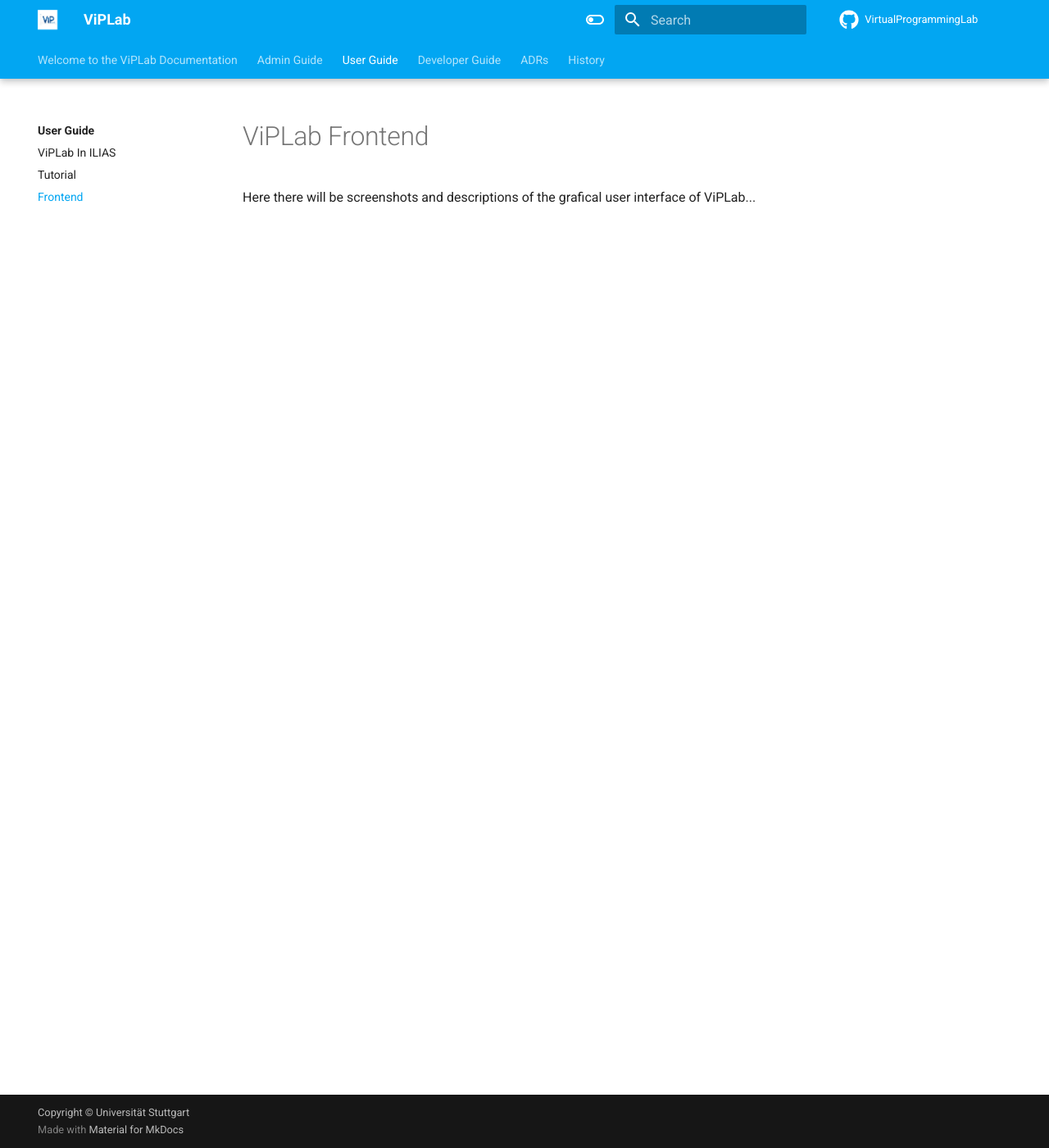
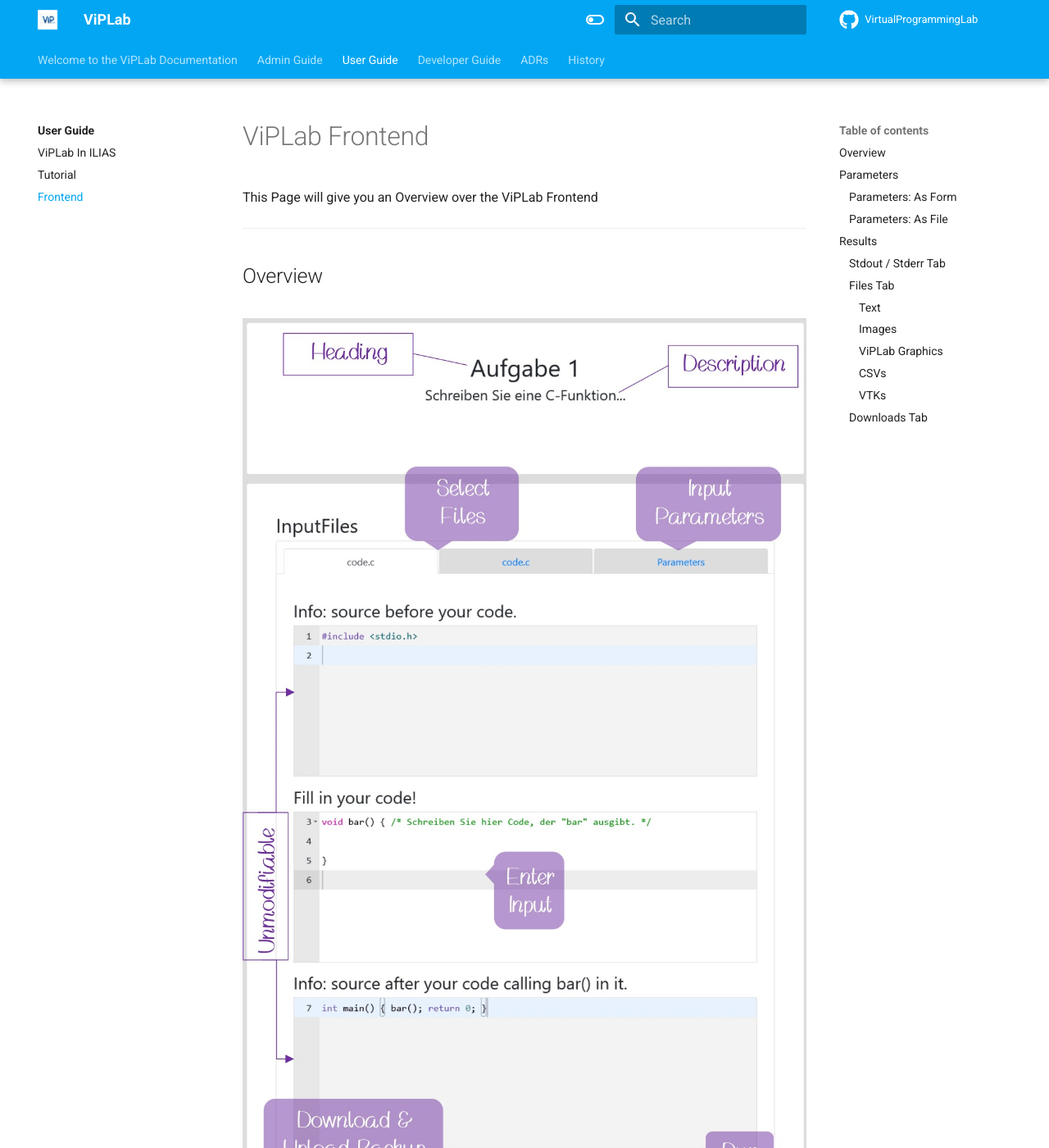
Before and after one commit to katharina-schulze/SusI-Documentation, an MkDocs documentation site: the page built from docs/viplab-frontend/frontend.md, in a window 1280 px wide and 1400 px high. Shown: the whole window at 82% size. Built offline with MkDocs 1.6.1 and Material for MkDocs 9.7.7, drawn with Linux system fonts in a browser that asks for light colours; some of the changed text lies outside the part shown.

Commit message:
Frontend description using screenshots

```diff
--- a/docs/viplab-frontend/frontend.md
+++ b/docs/viplab-frontend/frontend.md
@@ -1,3 +1,90 @@
 # ViPLab Frontend
 
-Here there will be screenshots and descriptions of the grafical user interface of ViPLab...
+This Page will give you an Overview over the ViPLab Frontend
+
+---
+
+## Overview
+
+<figure markdown>
+  ![ViPLab Frontend](../images/frontend-1.jpg)
+  <figcaption>ViPLab Frontend</figcaption>
+</figure>
+
+---
+
+## Parameters
+
+### Parameters: As Form
+
+<figure markdown>
+  ![ViPLab Frontend - Parameters As Form](../images/frontend-2.jpg)
+  <figcaption>ViPLab Frontend - Parameters As Form</figcaption>
+</figure>
+
+### Parameters: As File
+
+<figure markdown>
+  ![ViPLab Frontend - Parameters As File](../images/frontend-3.jpg)
+  <figcaption>ViPLab Frontend - Parameters As File</figcaption>
+</figure>
+
+---
+
+## Results
+
+### Stdout / Stderr Tab
+
+<figure markdown>
+  ![ViPLab Frontend - Stdout](../images/result-1.png)
+  <figcaption>ViPLab Frontend - Stdout</figcaption>
+</figure>
+
+### Files Tab
+
+<figure markdown>
+  ![ViPLab Frontend - Files Tab](../images/result-2.png)
+  <figcaption>ViPLab Frontend - Files Tab</figcaption>
+</figure>
+
+#### Text
+
+<figure markdown>
+  ![ViPLab Frontend - Text](../images/result-3.png)
+  <figcaption>ViPLab Frontend - Text</figcaption>
+</figure>
+
+#### Images
+
+<figure markdown>
+  ![ViPLab Frontend - Images](../images/result-4.png)
+  <figcaption>ViPLab Frontend - Images</figcaption>
+</figure>
+
+#### ViPLab Graphics
+
+<figure markdown>
+  ![ViPLab Frontend - ViPLab Graphics](../images/result-8.png)
+  <figcaption>ViPLab Frontend - ViPLab Graphics</figcaption>
+</figure>
+
+#### CSVs
+
+<figure markdown>
+  ![ViPLab Frontend - CSVs](../images/result-5.png)
+  <figcaption>ViPLab Frontend - CSVs</figcaption>
+</figure>
+
+#### VTKs
+
+<figure markdown>
+  ![ViPLab Frontend - VTKs](../images/result-6.png)
+  <figcaption>ViPLab Frontend - VTKs</figcaption>
+</figure>
+
+### Downloads Tab
+
+<figure markdown>
+  ![ViPLab Frontend - Downloads](../images/result-7.png)
+  <figcaption>ViPLab Frontend - Downloads</figcaption>
+</figure>
```
Also changed, not shown: docs/images/frontend-1.jpg (added), docs/images/frontend-2.jpg (added), docs/images/frontend-3-1.png (added), docs/images/frontend-3.jpg (added), docs/images/frontend-example-1.png (added), docs/images/frontend-example-2.png (added), docs/images/frontend-example-3.png (added), docs/images/result-1.png (added), docs/images/result-2.png (added), docs/images/result-3.png (added), docs/images/result-4.png (added), docs/images/result-5.png (added), docs/images/result-6.png (added), docs/images/result-7.png (added), 1 more files.
